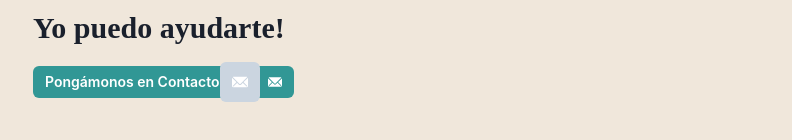
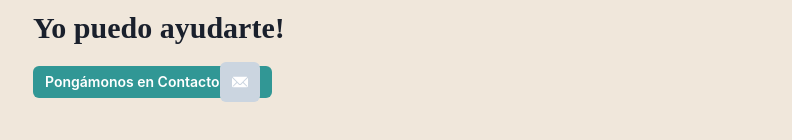
Before and after one commit to AppDeveloperVM/portfolio, a Next.js app: page / in a window 1280 px wide. Shown: the part 802-942 px from the top of the page, without its empty margins (255-1047 px from the left). Built offline with nearby package versions, Linux system fonts and the light colour scheme; a web font is replaced by a local one.

Commit message:
Update index.js

```diff
--- a/pages/index.js
+++ b/pages/index.js
@@ -116,9 +116,11 @@ const Page = () => {
             Yo puedo ayudarte!
         </Heading>
 
-            <Button href="mailto:vicmr1994@gmail.com?subject=Propuesta%20de%20desarrollo%20web&body=Estoy%20interesado%20en%20pedir%20presupuesto%20para%20un%20proyecto%20web" colorScheme='teal' size='sm' mt="5" rightIcon={<EmailIcon/>}>
+        <Link isExternal href="mailto:vicmr1994@gmail.com?subject=Propuesta%20de%20desarrollo%20web&body=Estoy%20interesado%20en%20pedir%20presupuesto%20para%20un%20proyecto%20web" passHref>
+            <Button  colorScheme='teal' size='sm' mt="5" >
             Pongámonos en Contacto <IconButton aria-label="email" icon={<EmailIcon/>} bg={useColorModeValue('gray.300','#313134')} />
             </Button>
+        </Link>
 
     </Section>
     </Container>
```
